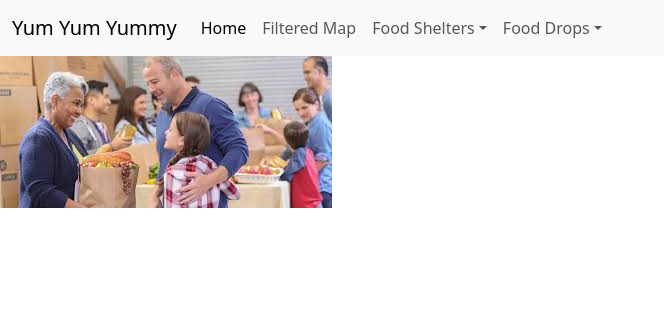
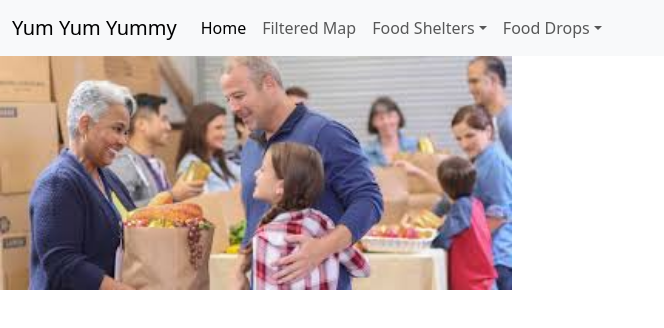
Before and after one commit to Gitphin/minnehack-2025, a React (Vite) app in the folder food-app/: page / in a window 1280 px wide. Shown: the top 328 px of the page, without its empty margins (0-664 px from the left). Built offline with nearby package versions, Linux system fonts and the light colour scheme.

Commit message:
Updated css

```diff
--- a/food-app/src/App.css
+++ b/food-app/src/App.css
@@ -1,3 +1,15 @@
+body{
+    background-color: #fff7ec;
+}
+
+div.top-nav-container{
+    background-color: #000000;
+}
 #happy-people-image{
-
+    top: 10px; /* Aligns the image to the top */
+    left: 10px; /* Adds margin from the left */
+    width: 40vw; /* Makes the image's width 90% of the viewport width */
+    height: auto; /* Ensures the aspect ratio is maintained */
+    max-height: 90vh; /* Ensures the image doesn't exceed 90% of the viewport height */
+    object-fit: contain; /* Ensures the image scales properly within its container */
 }
--- a/food-app/src/App.tsx
+++ b/food-app/src/App.tsx
@@ -2,6 +2,8 @@ import './App.css';
 //component imports
 import TopNav from "./components/TopNav";
 import FoodGroups from "./components/FoodGroups"
+import "bootstrap/dist/css/bootstrap.min.css";
+import "bootstrap/dist/js/bootstrap.bundle.min.js";  // Ensure JS is loaded
 
 //image imports
 import HappyPeopleWithFood from './images/happy-people-with-food.jpg';
@@ -9,7 +11,7 @@ import HappyPeopleWithFood from './images/happy-people-with-food.jpg';
 function App() {
   return (
     <>
-    <div>
+    <div className='top-nav-container'>
       <TopNav />
     </div>
 
```
